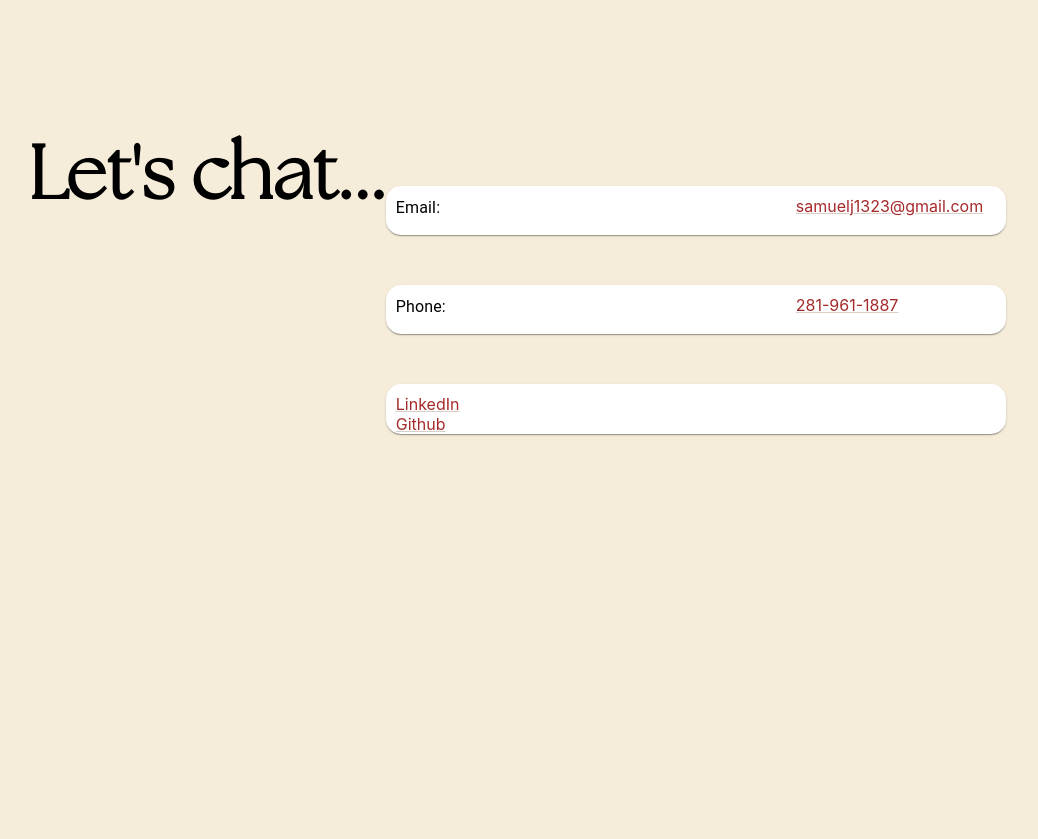
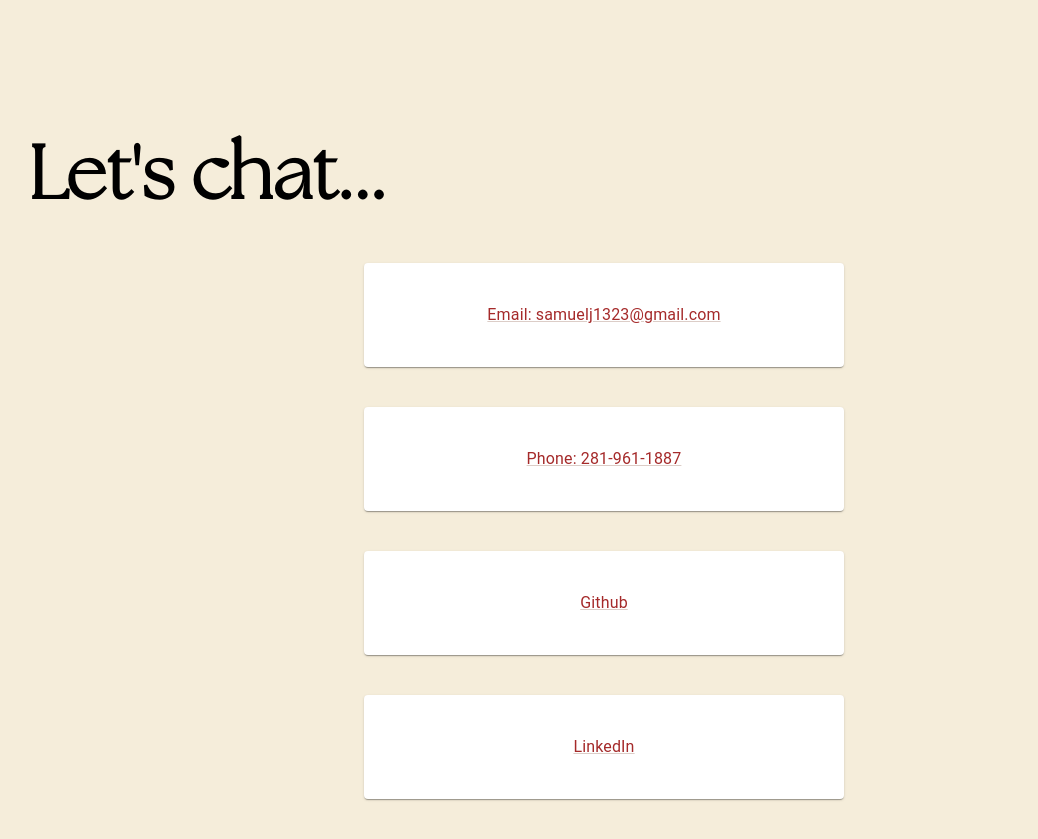
Before and after one commit to samuelj1323/portfolio, a React (Create React App) app: page / in a window 1280 px wide. Shown: the part 3840-4679 px from the top of the page, without its empty margins (36-1074 px from the left). Built offline with nearby package versions, Linux system fonts and the light colour scheme.

Commit message:
Finished up the contacts page, so now everything links

```diff
--- a/src/Components/Carousel/Carousel.jsx
+++ b/src/Components/Carousel/Carousel.jsx
@@ -23,8 +23,15 @@ const Carousel = ({ items }) => {
       }}
     >
       {items.map((item, index) => (
-        <Card sx={{ minWidth: 200, m: 1 }} key={index}>
-          <CardContent>
+        <Card sx={{ minWidth: 200, m: 1, textAlign: "center" }} key={index}>
+          <CardContent
+            sx={{
+              textAlign: "center",
+              flex: 1,
+              display: "flex",
+              alignContent: "center",
+            }}
+          >
             <Typography variant="h5">{item}</Typography>
           </CardContent>
         </Card>
--- a/src/Pages/ContactPage.jsx
+++ b/src/Pages/ContactPage.jsx
@@ -29,7 +29,7 @@ const ContactPage = () => {
     {
       type: "link",
       label: "LinkedIn",
-      link: "https://www.linkedin.com/in/sam-m-59b9b9145/",
+      link: "https://www.linkedin.com/in/sam-m-59b9b9145",
     },
   ];
   const theme = useTheme();
@@ -38,29 +38,30 @@ const ContactPage = () => {
 
   const EnumerateContactCards = () => {
     return contactArr.map((item) => {
-      if (item.type === "email") {
       return (
-          <Card>
+        <Card
+          sx={{
+            padding: 5,
+            marginTop: 5,
+            textAlign: "center",
+            maxWidth: "40%",
+            minWidth: 400,
+            alignSelf: "center",
+          }}
+        >
           <Typography>
-              Email:{" "}
             <Link
+              target="_blank"
+              rel="noopener"
               to="#"
-                onClick={(e) => {
-                  e.preventDefault();
-                  window.location.href = item.link;
-                }}
+              href={item.link}
               sx={{ color: "brown" }}
             >
-                item.
+              {item.label}
             </Link>
           </Typography>
         </Card>
       );
-      } else if (item.type === "phone") {
-      } else if (item.type === "link") {
-      } else {
-        return;
-      }
     });
   };
   return (
@@ -74,7 +75,6 @@ const ContactPage = () => {
       id="contact"
     >
       <Container>
-        <Grid container>
         <Typography
           style={{
             color: theme.palette.text.primary,
@@ -87,112 +87,8 @@ const ContactPage = () => {
         >
           Let's chat...
         </Typography>
-          <Grid
-            item
-            xs={12}
-            style={{ flex: 1, display: "flex", justifyContent: "center" }}
-          >
-            <Stack style={{ width: "100%" }}>
-              <Card
-                style={{
-                  backgroundColor: theme.palette.background.paper,
-                  flex: 1,
-                  maxWidth: 600,
-                  marginTop: 50,
-                  borderRadius: 15,
-                  padding: 10,
-                }}
-              >
-                <Grid container>
-                  <Grid item xs={8}>
-                    <Typography>Email: </Typography>
-                  </Grid>
-                  <Grid item xs={4}>
-                    <Link
-                      to="#"
-                      onClick={(e) => {
-                        e.preventDefault();
-                        window.location.href = "mailto:samuelj1323@gmail.com";
-                      }}
-                      sx={{ color: "brown" }}
-                    >
-                      samuelj1323@gmail.com
-                    </Link>
-                  </Grid>
-                </Grid>
-              </Card>
-              <Card
-                style={{
-                  backgroundColor: theme.palette.background.paper,
-                  flex: 1,
-                  maxWidth: 600,
-                  marginTop: 50,
-                  borderRadius: 15,
-                  padding: 10,
-                }}
-              >
-                <Grid container>
-                  <Grid item xs={8}>
-                    <Typography>Phone: </Typography>
-                  </Grid>
-                  <Grid item xs={4}>
-                    <Link
-                      to="#"
-                      onClick={(e) => {
-                        e.preventDefault();
-                        window.location.href = "tel:2819611887";
-                      }}
-                      sx={{ color: "brown" }}
-                    >
-                      281-961-1887
-                    </Link>
-                  </Grid>
-                </Grid>
-              </Card>
-
-              <Card
-                style={{
-                  backgroundColor: theme.palette.background.paper,
-                  flex: 1,
-                  maxWidth: 600,
-                  marginTop: 50,
-                  borderRadius: 15,
-                  padding: 10,
-                }}
-              >
-                <Grid container>
-                  <Grid item xs={12}>
-                    <Link
-                      to="#"
-                      onClick={(e) => {
-                        e.preventDefault();
-                        window.location.href =
-                          "https://www.linkedin.com/in/sam-m-59b9b9145/";
-                      }}
-                      sx={{ color: "brown" }}
-                    >
-                      LinkedIn
-                    </Link>
-                    <Grid item xs={12}>
-                      <Link
-                        to="#"
-                        onClick={(e) => {
-                          e.preventDefault();
-                          window.location.href =
-                            "https://github.com/samuelj1323";
-                        }}
-                        sx={{ color: "brown" }}
-                      >
-                        Github
-                      </Link>
-                    </Grid>
-                  </Grid>
-                </Grid>
-              </Card>
-            </Stack>
-          </Grid>
-        </Grid>
       </Container>
+      <EnumerateContactCards />
     </Stack>
   );
 };
--- a/src/index.css
+++ b/src/index.css
@@ -72,6 +72,7 @@ code {
   align-items: center;
   align-content: center;
   margin-left: 15px;
+  min-width: 200px;
   text-align: center;
   border-top-left-radius: 40%;
   width: 200px;
```
Lines whose indentation alone changed are shown as unchanged.
